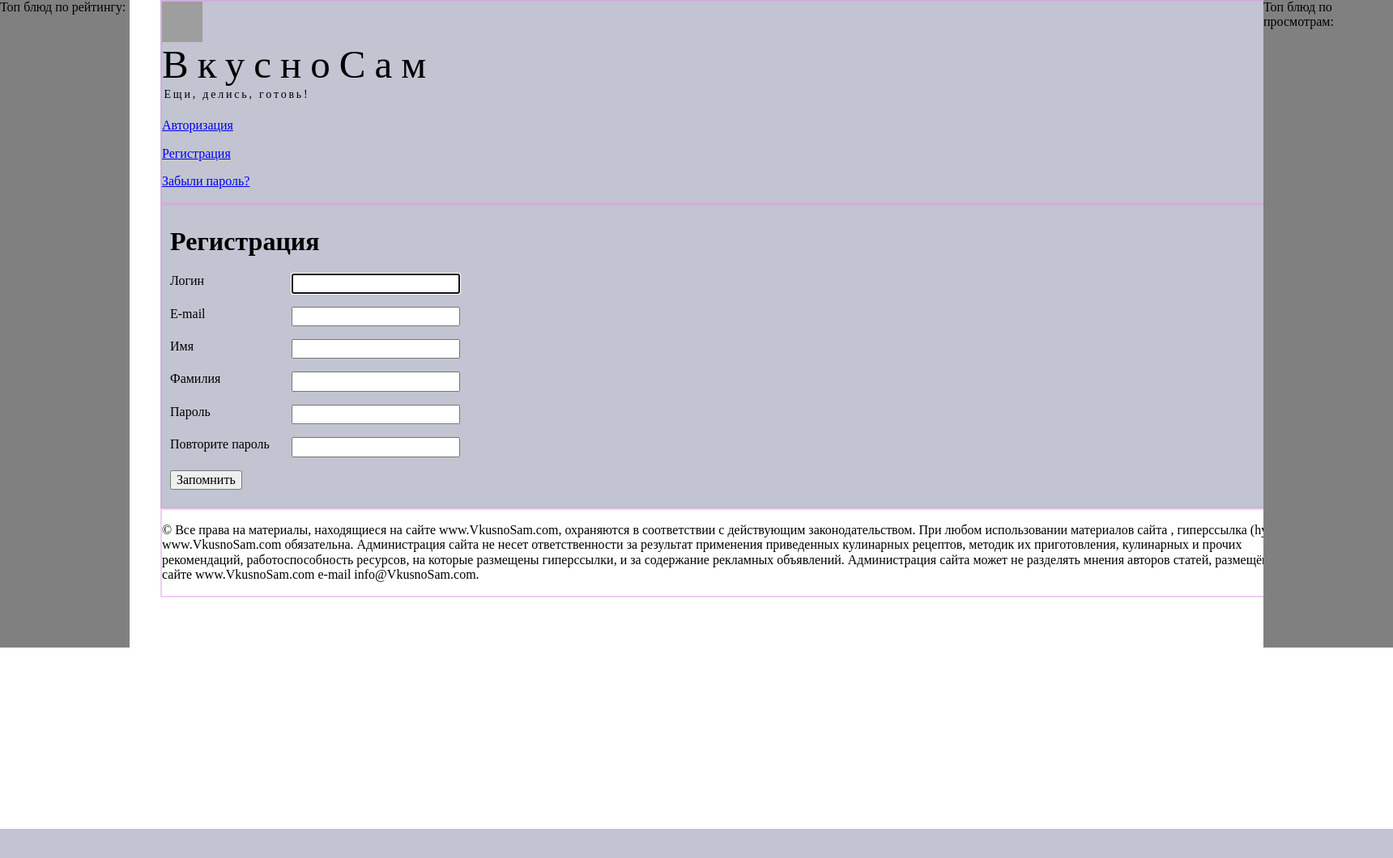
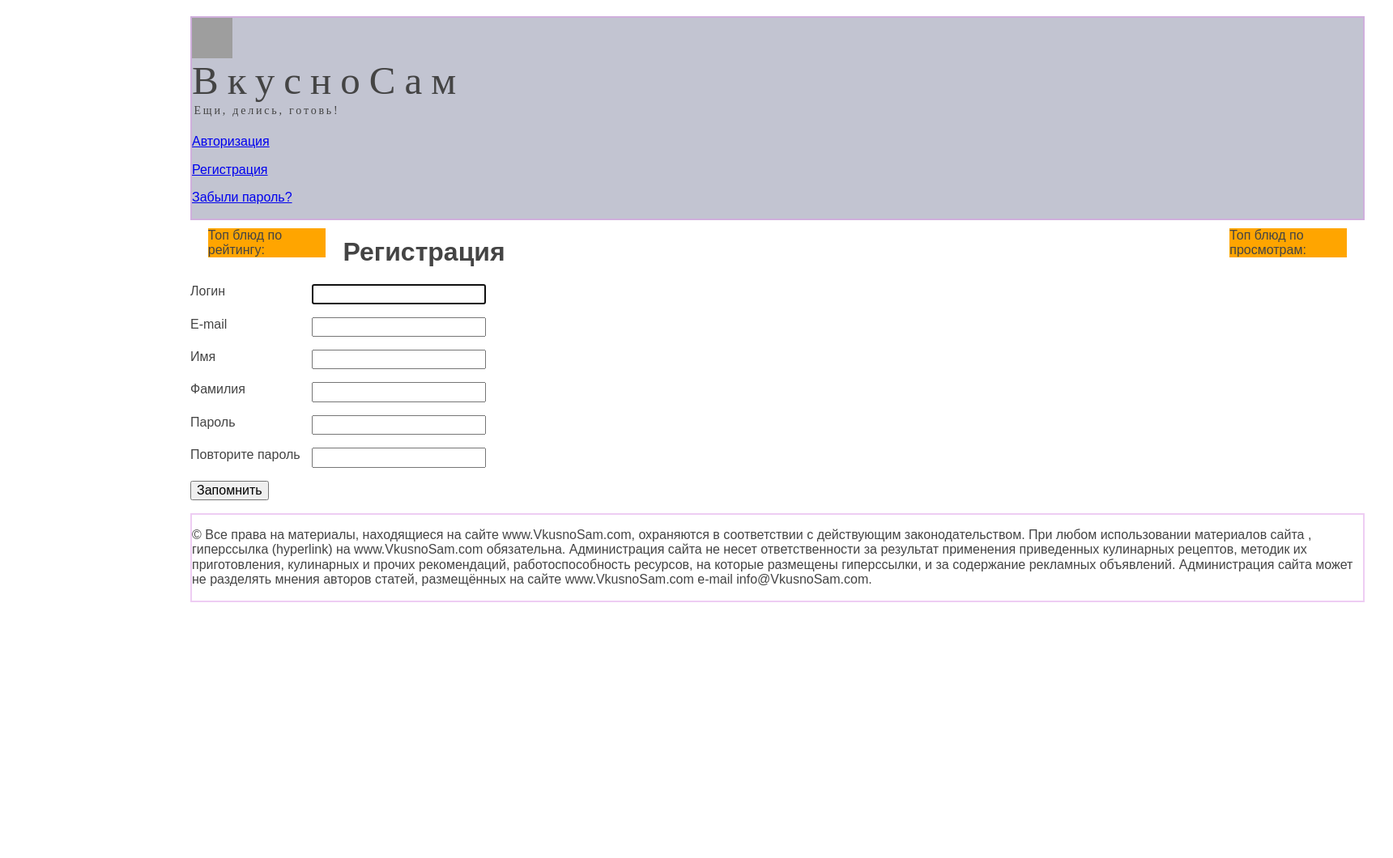
Before and after one commit to alexandzhus/Site_with_recipes, a Django app: page /users/register/ in a window 1720 px wide. Shown: the whole page at 81% size. Before the commit the page ends 1024 px from the top, so only its background shows below. Run offline with Django 5.2, Linux system fonts and the light colour scheme; data that the repository does not hold is empty; grey boxes are pictures that could not be loaded.

Commit message:
Новые стили.

```diff
--- a/vkusnosam/recipes/static/recipes/css/styles.css
+++ b/vkusnosam/recipes/static/recipes/css/styles.css
@@ -1,10 +1,131 @@
-html, body {
-  position: absolute;
-  left: 99px;
-  width: 1440px;
-  height: 1024px;
-  background: #ffffff;
-  background-blend-mode: normal;
+html{
+    font-family: 'Arial';
+    margin: 0;
+    padding: 0;
+    height: 100%;
+    width: 100%;
+    color: #444;
+}
+
+body {
+	font-family: Arial, Sans-Serif, serif;
+    font-size: 100%;
+    position: absolute;
+    left: 235px;
+    top: 20px;
+    width: 1450px;
+    height: 1040px;
+    background-blend-mode: normal;
+}
+
+/* Основные стили для секции с рецептами */
+section[aria-label="Список рецептов"] {
+    padding: 20px;
+    max-width: 1000px;
+    margin: 0 auto;
+}
+
+section[aria-label="Список рецептов"] h2 {
+    font-size: 28px;
+    color: #333;
+    margin-bottom: 20px;
+    text-align: center;
+}
+
+/* Контейнер для карточек рецептов */
+.recipe-grid {
+    display: flex;
+    flex-wrap: wrap;
+    gap: 20px; /* Расстояние между карточками */
+}
+
+/* Стили для карточки рецепта */
+.recipe-card {
+    border: 5px solid #e0e0e0;
+    border-radius: 8px;
+    overflow: hidden;
+    box-shadow: 0 2px 4px rgba(0, 0, 0, 0.1);
+    background-color: #fff;
+    padding: 16px;
+    flex: 1 1 calc(50% - 20px);
+    transition: box-shadow 0.3s ease;
+}
+
+.recipe-card:hover {
+    box-shadow: 0 4px 8px rgba(0, 0, 0, 0.2);
+}
+
+/* Остальные стили для карточки (как в предыдущем примере) */
+.recipe-card h3 {
+    font-size: 22px;
+    margin: 0 0 10px;
+}
+
+.recipe-card h3 a {
+    color: #007bff;
+    text-decoration: none;
+}
+
+.recipe-card h3 a:hover {
+    text-decoration: underline;
+}
+
+.recipe-card p {
+    font-size: 16px;
+    color: #555;
+    margin: 5px 0;
+}
+
+#average-rating {
+    font-weight: bold;
+    color: #ff9800;
+}
+
+.recipe-card figure {
+    margin: 10px 0;
+    text-align: center;
+}
+
+.recipe-card img {
+    width: 300px;
+    height: auto;
+    border-radius: 8px;
+}
+
+.recipe-card p:has(span) {
+    font-style: italic;
+    color: #666;
+}
+
+.recipe-card p:last-of-type {
+    font-weight: bold;
+    color: #333;
+}
+
+.recipe-card a[href*="#comments"] {
+    color: #28a745;
+    text-decoration: none;
+}
+
+.recipe-card a[href*="#comments"]:hover {
+    text-decoration: underline;
+}
+
+.recipe-card p:empty {
+    text-align: center;
+    color: #777;
+    font-style: italic;
+}
+
+.recipe-card a[href*="home"] {
+    display: inline-block;
+    margin-top: 10px;
+    color: #007bff;
+    text-decoration: none;
+}
+
+.recipe-card a[href*="home"]:hover {
+    text-decoration: underline;
 }
 
 
@@ -17,7 +138,6 @@ html, body {
 
 
 .site-name {
-
   left: 302px;
   top: 20px;
   width: 531px;
@@ -45,48 +165,63 @@ html, body {
   letter-spacing: 2.8px;
 }
 
+
 .login{
   float: right;
+}
+
+
+
+
+.sidebar-left {
+background-color: orange;
+    float: left;
+    margin: 0 1.5%;
+    width: 10%;
+    margin-top: 10px;
+}
+
+.sidebar-right {
+background-color: orange;
+    float: right;
+    margin: 0 1.5%;
+    width: 10%;
+    margin-top: 10px;
+
 
 }
 
-.sidebar-left {
-    height: 100%; /* Full-height: remove this if you want "auto" height */
-    width: 160px; /* Set the width of the sidebar */
-    position: fixed; /* Fixed Sidebar (stay in place on scroll) */
-    z-index: 1; /* Stay on top */
-    top: 0; /* Stay at the top */
-    left: 0;
-    background-color: grey; /* Black */
-    overflow: auto
-    padding-top: 20px;
+/*Секция поиска и сортировки*/
+
+.search-and-sort-section {
+    position: relative;
+    left: 200px;
+    background: yellow;
+    width: 1057px;
+    height: 200px;
 }
 
-.sidebar-right {
-    height: 100%; /* Full-height: remove this if you want "auto" height */
-    width: 160px; /* Set the width of the sidebar */
-    position: fixed; /* Fixed Sidebar (stay in place on scroll) */
-    z-index: 1; /* Stay on top */
-    top: 0; /* Stay at the top */
-    right: 0;
-    background-color: grey; /* Black */
-    overflow: auto
-    padding-top: 20px;
+.search {
+  position: relative;
+  left: 550px;
 }
 
-
-@media screen and (max-height: 450px) {
-    .sidebar-left {padding-top: 15px;}
-
+.filters {
+    position: relative;
+    bottom: 100px;
 }
 
-.content {
-  padding: 5px 10px 5px 10px;
+/*Конец секции поиска и сортировки*/
+
+/*.content {
+    float: center;
+
+    padding: 5px 10px 5px 10px;
     box-sizing: border-box;
     background: #c2c4d1;
     border: 2px solid rgba(221, 156, 231, 0.5);
 }
-
+*/
 footer {
   border: 2px solid rgba(221, 156, 231, 0.5);
 }
```
